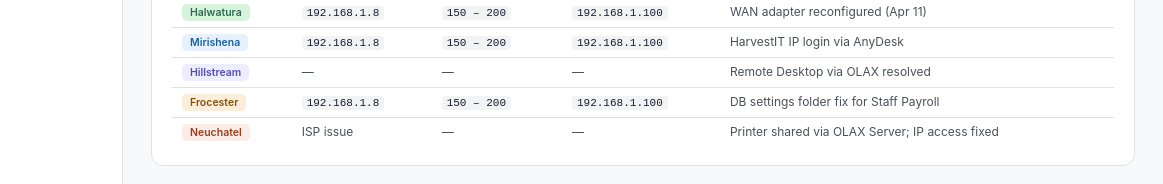
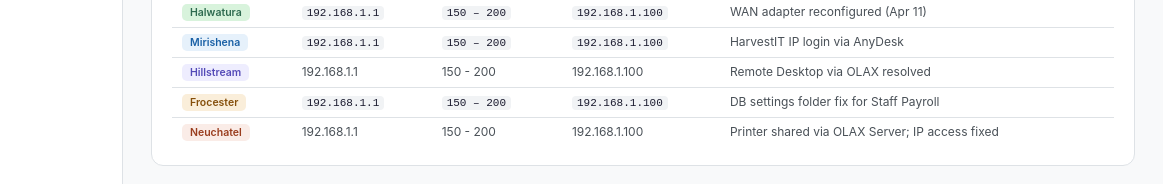
Before and after one commit to Imperium-M/Dashboard, a plain HTML site: page index.html in a window 1280 px wide. Both pictures are taken after a click on the button "ERP System Operations". Shown: the part 327-511 px from the top of the page, 117-1280 px from the left. Drawn offline with Linux system fonts and the light colour scheme.

Commit message:
Update index.html

```diff
--- a/index.html
+++ b/index.html
@@ -844,37 +844,37 @@ code{font-family:monospace;font-size:11px;background:var(--surface2);padding:1px
           <tbody>
             <tr>
               <td><span class="tl-estate-tag tag-halwatura" style="margin:0">Halwatura</span></td>
-              <td><code>192.168.1.8</code></td>
+              <td><code>192.168.1.1</code></td>
               <td><code>150 – 200</code></td>
               <td><code>192.168.1.100</code></td>
               <td>WAN adapter reconfigured (Apr 11)</td>
             </tr>
             <tr>
               <td><span class="tl-estate-tag tag-mirishena" style="margin:0">Mirishena</span></td>
-              <td><code>192.168.1.8</code></td>
+              <td><code>192.168.1.1</code></td>
               <td><code>150 – 200</code></td>
               <td><code>192.168.1.100</code></td>
               <td>HarvestIT IP login via AnyDesk</td>
             </tr>
             <tr>
               <td><span class="tl-estate-tag tag-hillstream" style="margin:0">Hillstream</span></td>
-              <td>—</td>
-              <td>—</td>
-              <td>—</td>
+              <td>192.168.1.1</td>
+              <td>150 - 200</td>
+              <td>192.168.1.100</td>
               <td>Remote Desktop via OLAX resolved</td>
             </tr>
             <tr>
               <td><span class="tl-estate-tag tag-frocester" style="margin:0">Frocester</span></td>
-              <td><code>192.168.1.8</code></td>
+              <td><code>192.168.1.1</code></td>
               <td><code>150 – 200</code></td>
               <td><code>192.168.1.100</code></td>
               <td>DB settings folder fix for Staff Payroll</td>
             </tr>
             <tr>
               <td><span class="tl-estate-tag tag-neuchatel" style="margin:0">Neuchatel</span></td>
-              <td>ISP issue</td>
-              <td>—</td>
-              <td>—</td>
+              <td>192.168.1.1</td>
+              <td>150 - 200</td>
+              <td>192.168.1.100</td>
               <td>Printer shared via OLAX Server; IP access fixed</td>
             </tr>
           </tbody>
```
